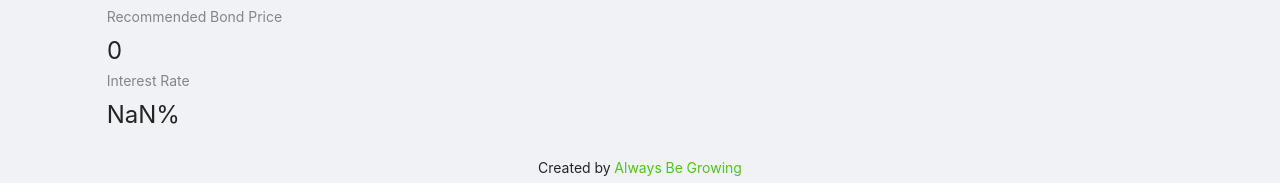
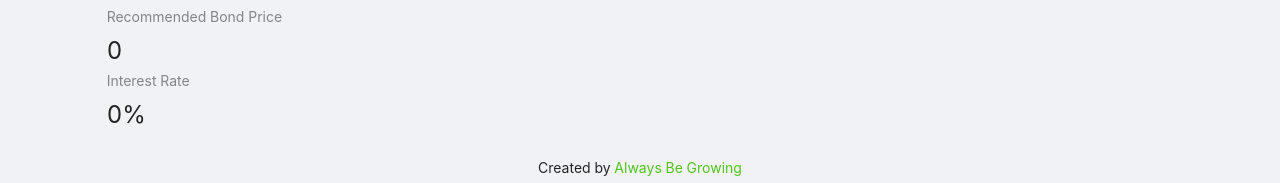
Before and after one commit to alwaysbegrowing/conv-bonds-pricing, a React (Create React App) app: page / in a window 1280 px wide. Shown: the part 730-913 px from the top of the page. Built offline with nearby package versions, Linux system fonts and the light colour scheme; no server answers.

Commit message:
fix interest rate display

```diff
--- a/src/App.js
+++ b/src/App.js
@@ -9,8 +9,9 @@
   Input,
   Space,
   Statistic,
+  ConfigProvider,
 } from "antd";
-import { GithubOutlined } from "@ant-design/icons";
+import { GithubOutlined, SmileOutlined } from "@ant-design/icons";
 import "./App.less";
 
 const { Header, Footer, Content } = Layout;
@@ -22,6 +23,7 @@
   const [contractAddress, setContractAddress] = useState();
   const [ratio, setRatio] = useState();
   const [bondValue, setBondValue] = useState();
+  const [noData, setNoData] = useState(true);
   const inputRef = useRef(null);
 
   const interest = bondValue * 100;
@@ -83,9 +85,20 @@
       ).json();
       const value = await data[0];
       setBondValue(value);
+      setNoData(false);
     };
     getBSData();
   }, [v, t, fs]);
+
+  const interestRate = () => {
+    if (interest >= 0) {
+      console.log("hi");
+      return interest + "%";
+    } else {
+      console.log("hi2");
+      return "0%";
+    }
+  };
 
   return (
     <Layout style={{ minHeight: "100vh" }}>
@@ -224,7 +237,8 @@
             <Col span={2}></Col>
             <Col span={20}>
               <Statistic title="Recommended Bond Price" value={bondValue} />
-              <Statistic title="Interest Rate" value={interest + "%"} />
+
+              <Statistic title="Interest Rate" value={interestRate()} />
             </Col>
           </Row>
         </Space>
```
